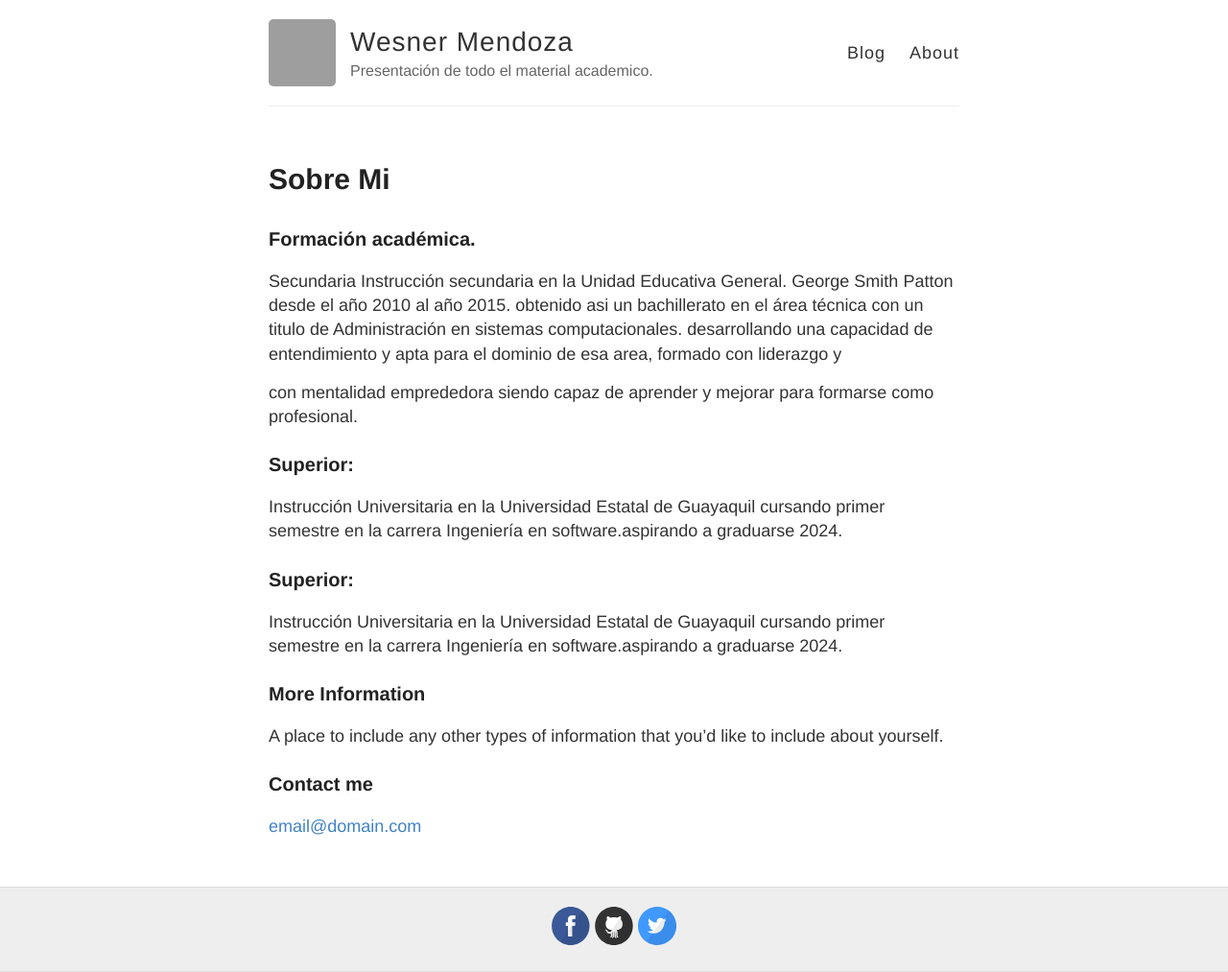
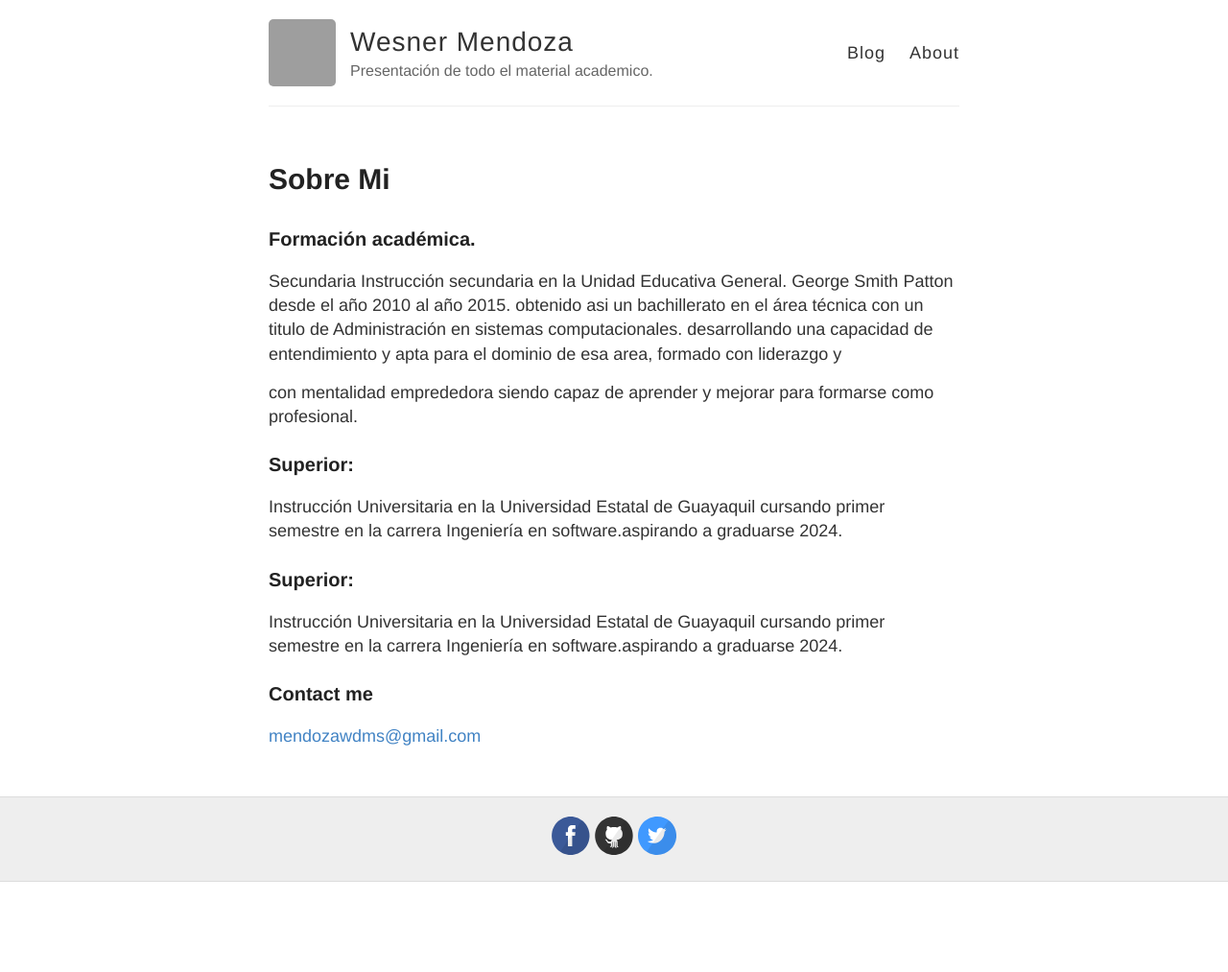
Before and after one commit to DaveNPlay/blog8, a Jekyll site: the page built from about.md, in a window 1280 px wide. Shown: the whole page at 96% size. Built offline with Jekyll 4.4.1, drawn with Linux system fonts in a browser that asks for light colours; after the commit the page ends 919 px from its top, so only the background shows below that; grey boxes are pictures that could not be loaded.

Commit message:
Update about.md

```diff
--- a/about.md
+++ b/about.md
@@ -19,10 +19,6 @@ Instrucción Universitaria en la  Universidad Estatal de Guayaquil cursando prim
 ### Superior:
 Instrucción Universitaria en la  Universidad Estatal de Guayaquil cursando primer semestre en la carrera Ingeniería en software.aspirando a graduarse 2024.
 
-### More Information
-
-A place to include any other types of information that you'd like to include about yourself.
-
 ### Contact me
 
-[email@domain.com](mailto:email@domain.com)
+[mendozawdms@gmail.com](mailto:mendozawdms@gmail.com)
```
